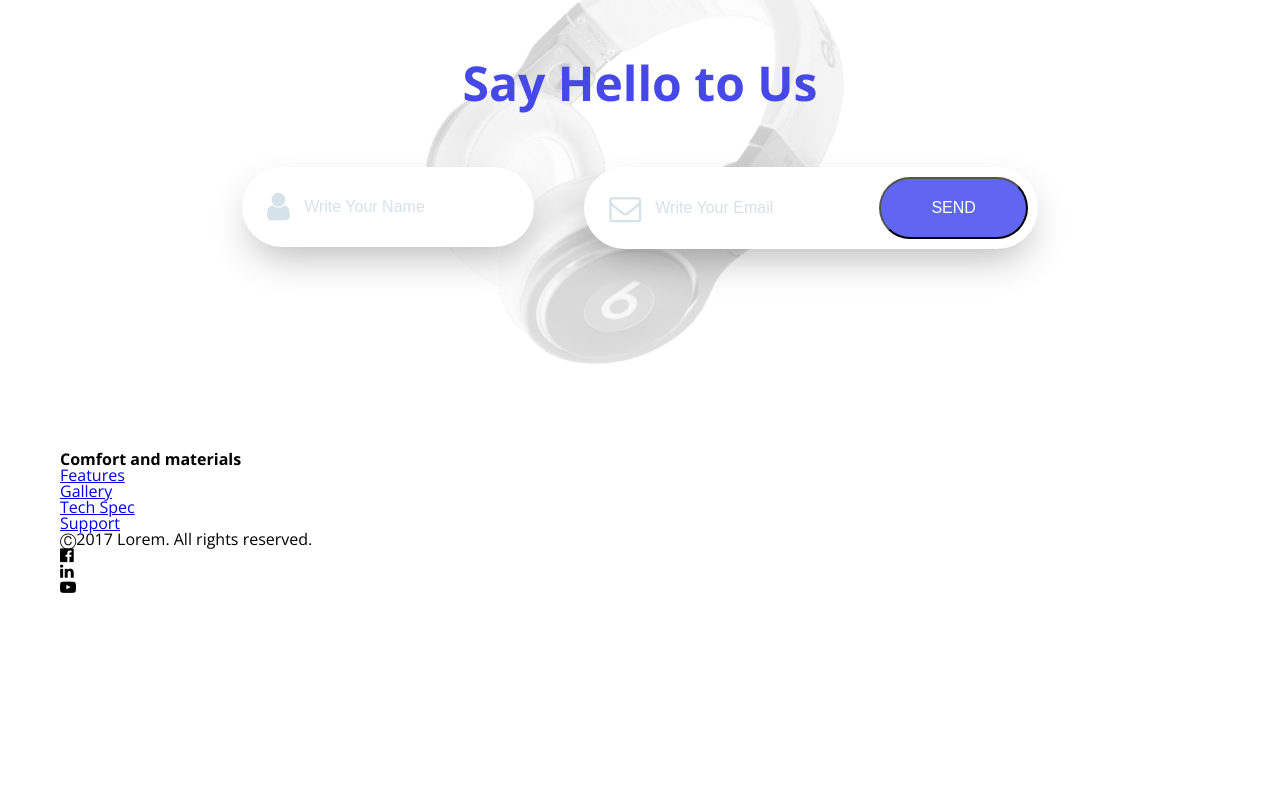
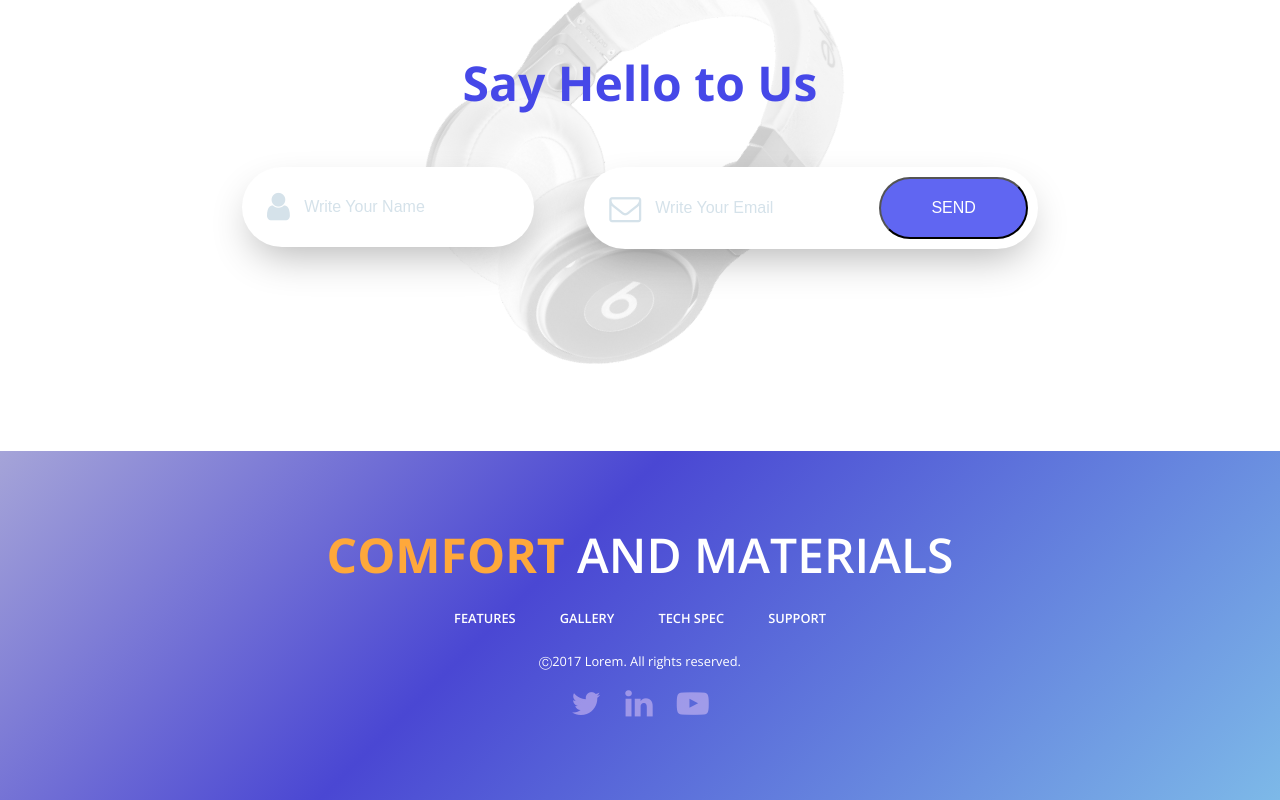
Before and after one commit to Mubirupatrick2040/Landing-page-project, a plain HTML site: page index.html in a window 1280 px wide. Shown: the part 4556-5356 px from the top of the page. Before the commit the page ends 5151 px from the top, so only its background shows below. Drawn offline with nearby package versions, Linux system fonts and the light colour scheme.

Commit message:
styling the footer completed, This is the final commit

```diff
--- a/index.html
+++ b/index.html
@@ -276,13 +276,19 @@
             <p>&#9400;2017 Lorem. All rights reserved.</p>
             <ul class="social-media">
                 <li>
-                    <i class="fa fa-facebook-official" aria-hidden="true"></i>
+                    <a href="#" target="new">
+                        <i class="fa fa-twitter" aria-hidden="true"></i>
+                    </a>
                 </li>
                 <li>
-                    <i class="fa fa-linkedin" aria-hidden="true"></i>
+                    <a href="#" target="new">
+                        <i class="fa fa-linkedin" aria-hidden="true"></i>
+                    </a>
                 </li>
                 <li>
-                    <i class="fa fa-youtube-play" aria-hidden="true"></i>
+                    <a href="#" target="new">
+                        <i class="fa fa-youtube-play" aria-hidden="true"></i>
+                    </a>
                 </li>
             </ul>
         </div>
--- /dev/null
+++ b/resources/css/landing-page/footer.css
@@ -0,0 +1,55 @@
+footer {
+    padding: 80px 0;
+    text-align: center;
+    color: #fff;
+    background: #a5a4d8; /* Old browsers */
+    background: -moz-linear-gradient(-45deg, #a5a4d8 0%, #4a47d3 41%, #7db9e8 100%); /* FF3.6-15 */
+    background: -webkit-linear-gradient(-45deg, #a5a4d8 0%,#4a47d3 41%,#7db9e8 100%); /* Chrome10-25,Safari5.1-6 */
+    background: linear-gradient(135deg, #a5a4d8 0%,#4a47d3 41%,#7db9e8 100%); /* W3C, IE10+, FF16+, Chrome26+, Opera12+, Safari7+ */
+}
+
+footer h2 {
+    font-size: 3rem;
+    font-weight: 600;
+    text-transform: uppercase;
+    margin-bottom: 20px;
+}
+
+footer h2 span {
+    font-weight: 700;
+    color: #fea83b;
+}
+
+footer .menu {
+    margin-bottom: 20px;
+}
+
+footer .menu li {
+    display: inline-block;
+    padding: 10px 20px;
+}
+
+footer .menu li a {
+    text-decoration: none;
+    font-weight: 600;
+    color: #fff;
+    text-transform: uppercase;
+    font-size: 0.8rem;
+}
+
+footer p {
+    font-size: 0.8rem;
+    font-weight: 300;
+    margin-bottom: 20px;
+}
+
+footer .social-media li {
+    display: inline-block;
+    padding: 0 10px;
+}
+
+footer .social-media li a {
+    color: #e6cdf9;
+    font-size: 2rem;
+    opacity: 0.5;
+}
--- a/resources/css/main.css
+++ b/resources/css/main.css
@@ -6,6 +6,7 @@
 @import "./landing-page/color-collection.css";
 @import "./landing-page/blue-print.css";
 @import "./landing-page/latest.css";
+@import "./landing-page/footer.css";
 
  .container {
     max-width: 1200px;
```
